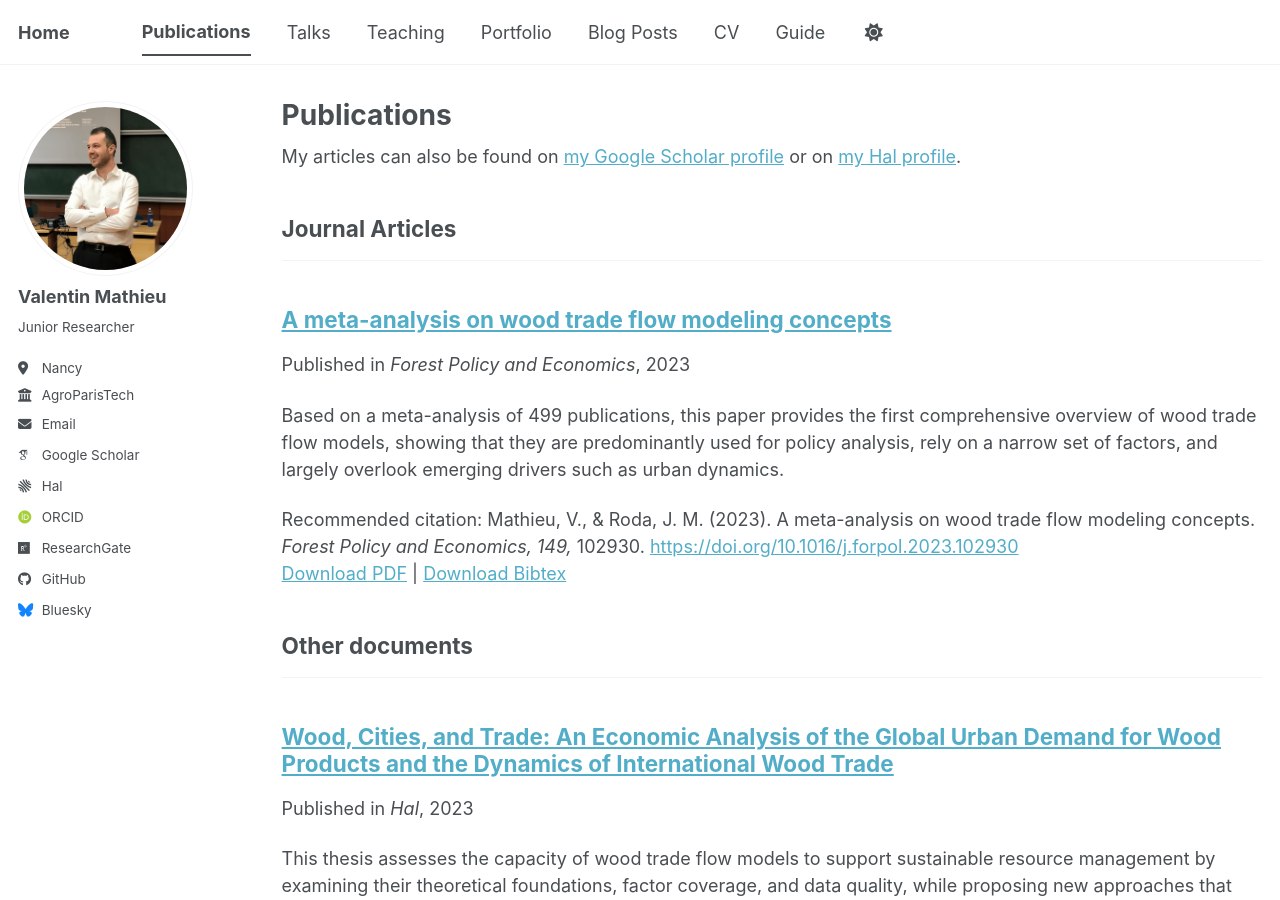
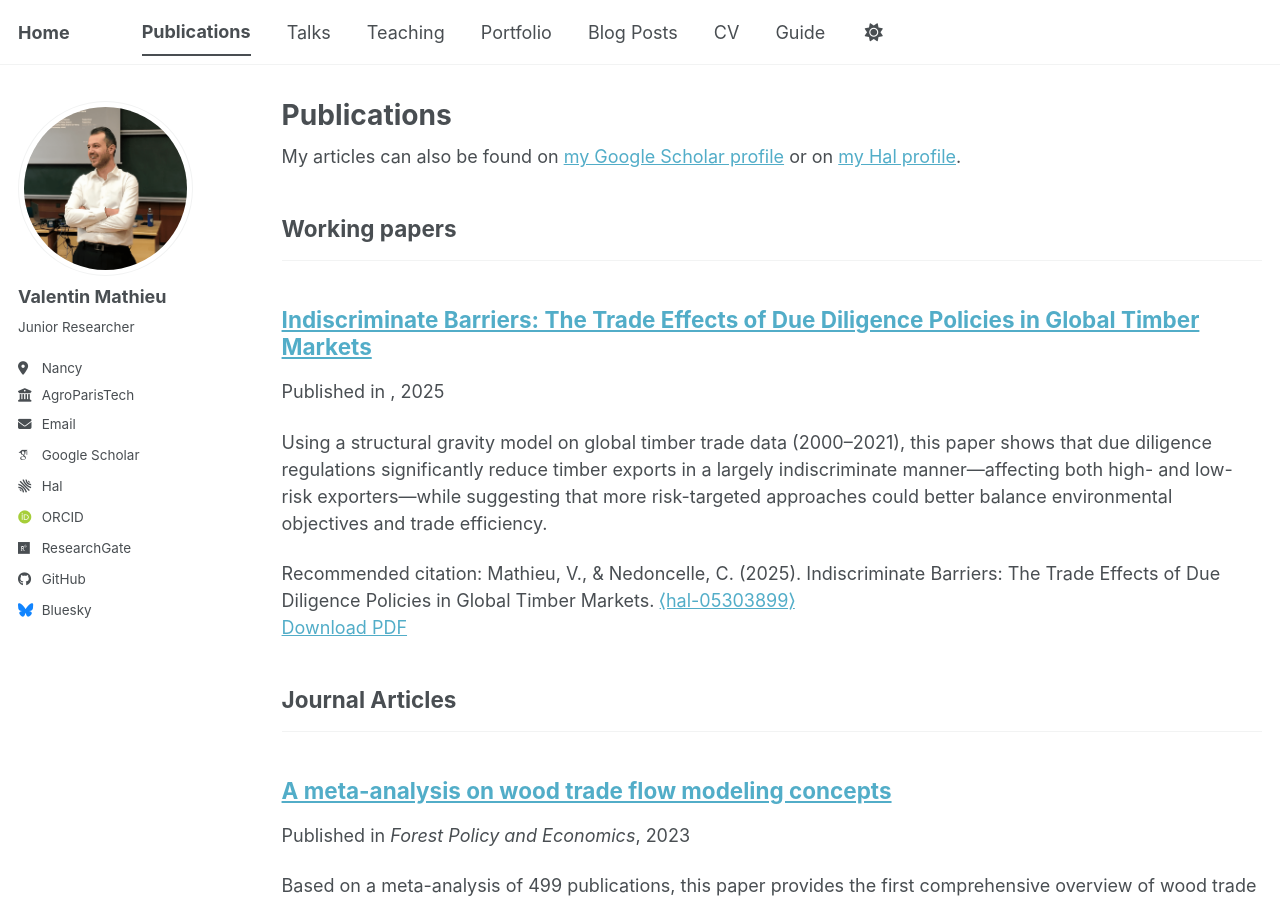
Before and after one commit to vlmathieu/vlmathieu.github.io, a Jekyll site: the page built from _pages/publications.html, in a window 1280 px wide and 900 px high. Built offline with Jekyll 4.4.1, drawn with Linux system fonts in a browser that asks for light colours; some web fonts are replaced; a script bundle is joined from its source files by our own code; library files that are not in the unit come from our copies.

Commit message:
Test venue for working papers

```diff
--- a/_publications/2025-10-08-mathieu-nedoncelle.md
+++ b/_publications/2025-10-08-mathieu-nedoncelle.md
@@ -1,11 +1,11 @@
 ---
 title: "Indiscriminate Barriers: The Trade Effects of Due Diligence Policies in Global Timber Markets"
 collection: publications
-category: work_in_progress
+category: working_papers
 permalink: /publication/2025-10-08-mathieu-nedoncelle
 excerpt: 'Using a structural gravity model on global timber trade data (2000–2021), this paper shows that due diligence regulations significantly reduce timber exports in a largely indiscriminate manner—affecting both high- and low-risk exporters—while suggesting that more risk-targeted approaches could better balance environmental objectives and trade efficiency.'
 date: 2025-10-08
-venue: 'Ecological Economics'
+revision: 'Ecological Economics'
 paperurl: 'https://hal.science/hal-05303899v1/file/mathieu_nedoncelle2025.pdf'
 citation: 'Mathieu, V., & Nedoncelle, C. (2025). Indiscriminate Barriers: The Trade Effects of Due Diligence Policies in Global Timber Markets. <a href="https://hal.science/hal-05303899v1">⟨hal-05303899⟩</a>'
 ---
```
